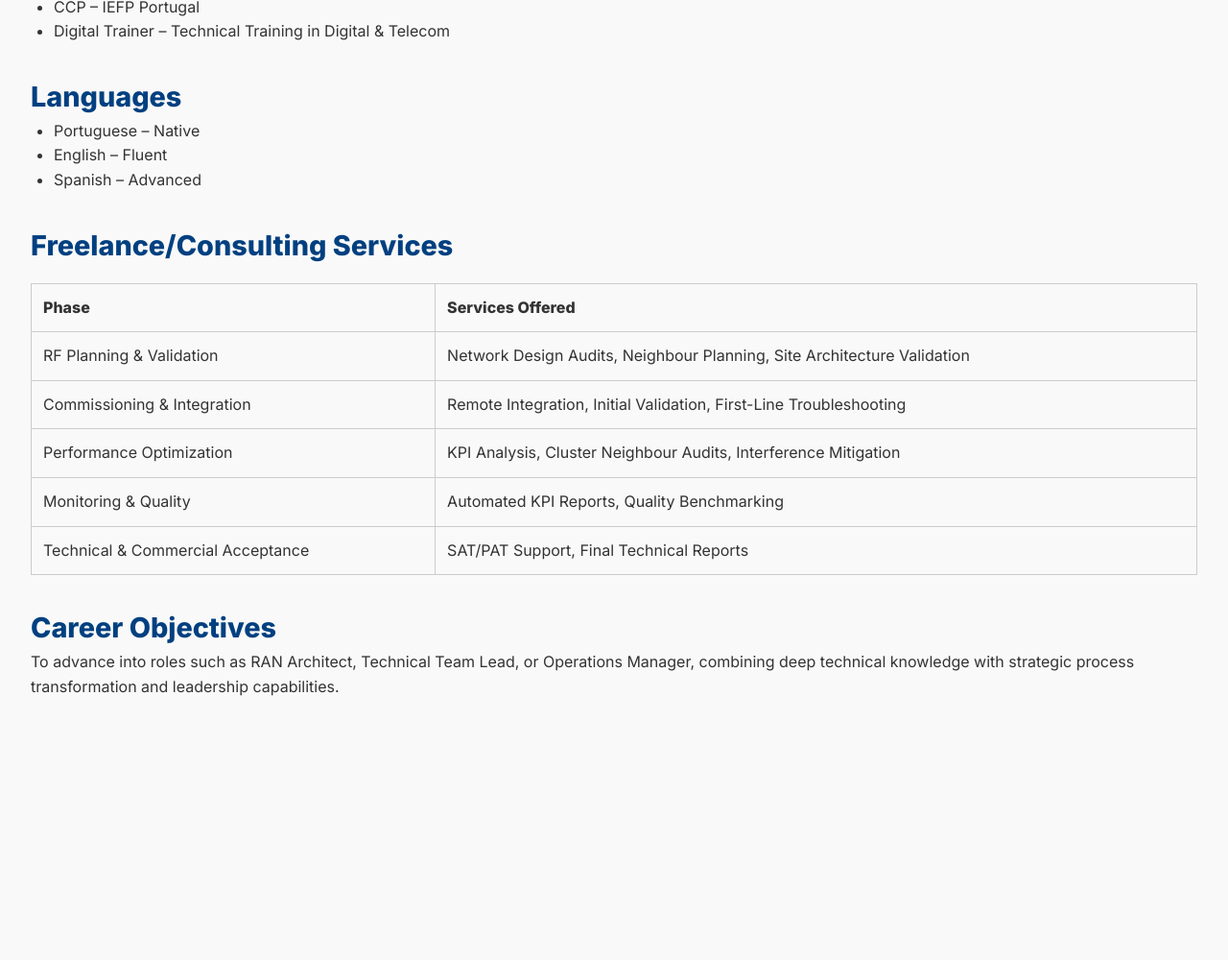
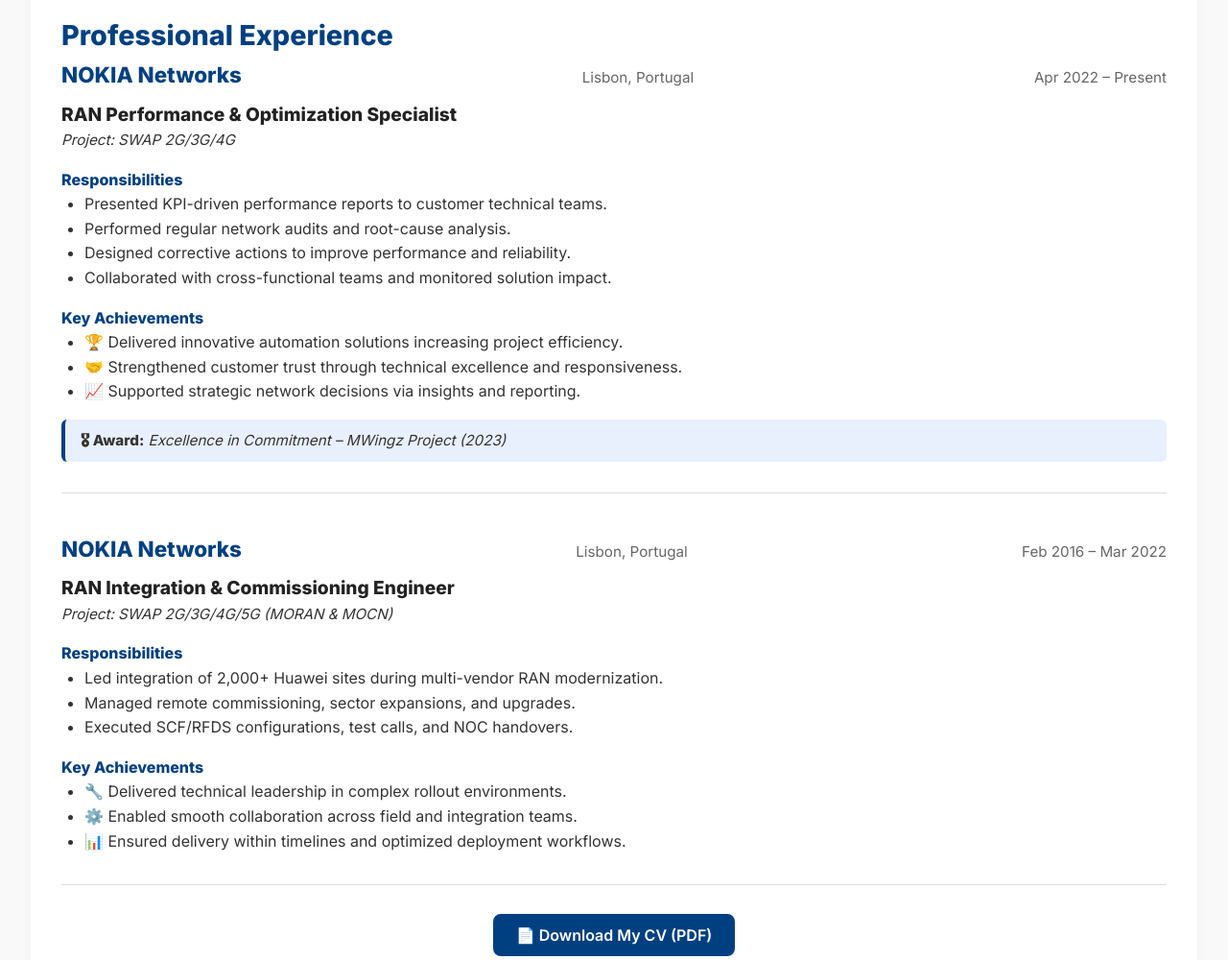
Before and after one commit to heltonlimatrindade/helton-lima-trindade-senior-ran-engineer, a plain HTML site: page index.html in a window 1280 px wide. Shown: the part 1465-2465 px from the top of the page at 96% size. Before the commit the page ends 2257 px from the top, so only its background shows below. Drawn offline with Linux system fonts and the light colour scheme.

Commit message:
Update index.html

```diff
--- a/index.html
+++ b/index.html
@@ -1,4 +1,3 @@
-
 <!DOCTYPE html>
 <html lang="en">
 <head>
@@ -61,6 +60,114 @@
       font-size: 0.85rem;
       margin-right: 0.5rem;
     }
+
+    /* Experience styling */
+    #experience {
+      background-color: #ffffff;
+      padding: 2rem;
+      border-radius: 12px;
+      box-shadow: 0 0 10px rgba(0,0,0,0.05);
+      margin-top: 2rem;
+    }
+
+    .experience-block {
+      margin-bottom: 2.5rem;
+      padding-bottom: 2rem;
+      border-bottom: 1px solid #ddd;
+    }
+
+    .exp-header {
+      display: flex;
+      justify-content: space-between;
+      align-items: baseline;
+      flex-wrap: wrap;
+      margin-bottom: 0.5rem;
+    }
+
+    .exp-header h3 {
+      color: #004080;
+      font-size: 1.4rem;
+      margin: 0;
+    }
+
+    .exp-location, .exp-date {
+      font-size: 0.95rem;
+      color: #666;
+    }
+
+    h4 {
+      font-size: 1.2rem;
+      color: #222;
+      margin-top: 0.2rem;
+    }
+
+    .exp-project {
+      font-style: italic;
+      font-size: 0.95rem;
+      margin-bottom: 1rem;
+    }
+
+    h5 {
+      margin-top: 1rem;
+      font-size: 1rem;
+      color: #004080;
+    }
+
+    ul.cert-list {
+      columns: 2;
+      -webkit-columns: 2;
+      -moz-columns: 2;
+      gap: 2rem;
+    }
+
+    .exp-award {
+      background-color: #e8f0fe;
+      padding: 0.6rem 1rem;
+      border-left: 4px solid #004080;
+      margin-top: 1rem;
+      font-size: 0.95rem;
+      border-radius: 6px;
+    }
+
+    .download-btn {
+      background-color: #004080;
+      color: white;
+      padding: 0.75rem 1.5rem;
+      text-decoration: none;
+      border-radius: 8px;
+      font-weight: 600;
+      transition: background-color 0.3s ease;
+    }
+
+    .download-btn:hover {
+      background-color: #002d59;
+    }
+
+    .contact-link {
+      display: inline-block;
+      margin: 0.5rem 1rem;
+      color: #004080;
+      font-weight: 600;
+      text-decoration: none;
+      font-size: 1rem;
+    }
+
+    .contact-link:hover {
+      text-decoration: underline;
+    }
+
+    @media (max-width: 768px) {
+      .experience-block, .download-btn, .contact-link {
+        width: 100%;
+        display: block;
+        text-align: center;
+        margin: 0.5rem 0;
+      }
+
+      ul.cert-list {
+        columns: 1;
+      }
+    }
   </style>
 </head>
 <body>
@@ -117,7 +224,7 @@
 
   <section>
     <h2>Certifications</h2>
-    <ul>
+    <ul class="cert-list">
       <li>5G Radio Site Cluster Optimization (NCSS NPS)</li>
       <li>5G Radio Optimisation – Expert</li>
       <li>NCSA 5G Solution</li>
@@ -129,6 +236,65 @@
       <li>CCP – IEFP Portugal</li>
       <li>Digital Trainer – Technical Training in Digital & Telecom</li>
     </ul>
+  </section>
+
+  <section id="experience">
+    <h2>Professional Experience</h2>
+
+    <div class="experience-block">
+      <div class="exp-header">
+        <h3>NOKIA Networks</h3>
+        <span class="exp-location">Lisbon, Portugal</span>
+        <span class="exp-date">Apr 2022 – Present</span>
+      </div>
+      <h4>RAN Performance & Optimization Specialist</h4>
+      <p class="exp-project">Project: SWAP 2G/3G/4G</p>
+
+      <h5>Responsibilities</h5>
+      <ul>
+        <li>Presented KPI-driven performance reports to customer technical teams.</li>
+        <li>Performed regular network audits and root-cause analysis.</li>
+        <li>Designed corrective actions to improve performance and reliability.</li>
+        <li>Collaborated with cross-functional teams and monitored solution impact.</li>
+      </ul>
+
+      <h5>Key Achievements</h5>
+      <ul>
+        <li>🏆 Delivered innovative automation solutions increasing project efficiency.</li>
+        <li>🤝 Strengthened customer trust through technical excellence and responsiveness.</li>
+        <li>📈 Supported strategic network decisions via insights and reporting.</li>
+      </ul>
+
+      <p class="exp-award"><strong>🎖 Award:</strong> <em>Excellence in Commitment – MWingz Project (2023)</em></p>
+    </div>
+
+    <div class="experience-block">
+      <div class="exp-header">
+        <h3>NOKIA Networks</h3>
+        <span class="exp-location">Lisbon, Portugal</span>
+        <span class="exp-date">Feb 2016 – Mar 2022</span>
+      </div>
+      <h4>RAN Integration & Commissioning Engineer</h4>
+      <p class="exp-project">Project: SWAP 2G/3G/4G/5G (MORAN & MOCN)</p>
+
+      <h5>Responsibilities</h5>
+      <ul>
+        <li>Led integration of 2,000+ Huawei sites during multi-vendor RAN modernization.</li>
+        <li>Managed remote commissioning, sector expansions, and upgrades.</li>
+        <li>Executed SCF/RFDS configurations, test calls, and NOC handovers.</li>
+      </ul>
+
+      <h5>Key Achievements</h5>
+      <ul>
+        <li>🔧 Delivered technical leadership in complex rollout environments.</li>
+        <li>⚙️ Enabled smooth collaboration across field and integration teams.</li>
+        <li>📊 Ensured delivery within timelines and optimized deployment workflows.</li>
+      </ul>
+    </div>
+
+    <div style="text-align: center; margin-top: 2rem;">
+      <a href="cv_helton_lima.pdf" download class="download-btn">📄 Download My CV (PDF)</a>
+    </div>
   </section>
 
   <section>
@@ -160,5 +326,16 @@
     <h2>Career Objectives</h2>
     <p>To advance into roles such as RAN Architect, Technical Team Lead, or Operations Manager, combining deep technical knowledge with strategic process transformation and leadership capabilities.</p>
   </section>
+
+  <footer style="margin-top: 4rem; text-align: center;">
+    <h2>Let's Connect</h2>
+    <p>I'm available for freelance projects, technical consulting, and remote RAN engagements.</p>
+    <div style="margin-top: 1rem;">
+      <a href="https://www.linkedin.com/in/heltonlimatrindade" target="_blank" class="contact-link">🔗 LinkedIn</a>
+      <a href="https://wa.me/351962462317" target="_blank" class="contact-link">💬 WhatsApp</a>
+      <a href="https://github.com/heltonlimatrindade" target="_blank" class="contact-link">💻 GitHub</a>
+      <a href="mailto:heltonlimatrindade@gmail.com" class="contact-link">✉️ Email</a>
+    </div>
+  </footer>
 </body>
 </html>
```
